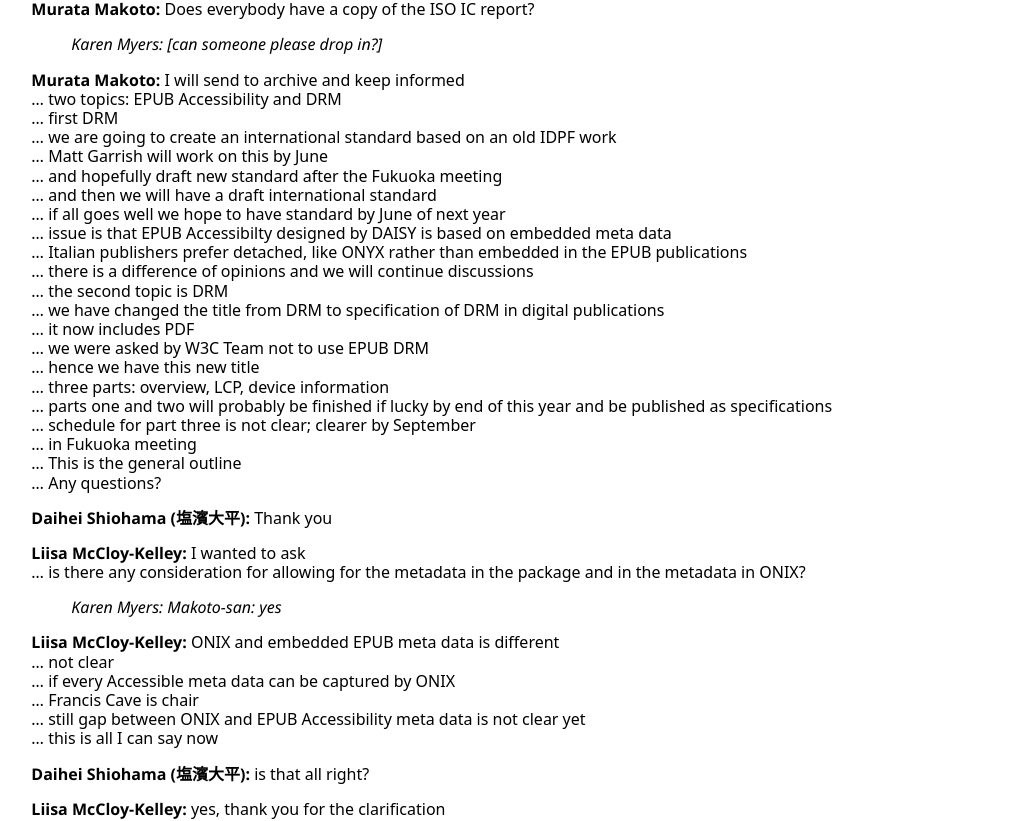
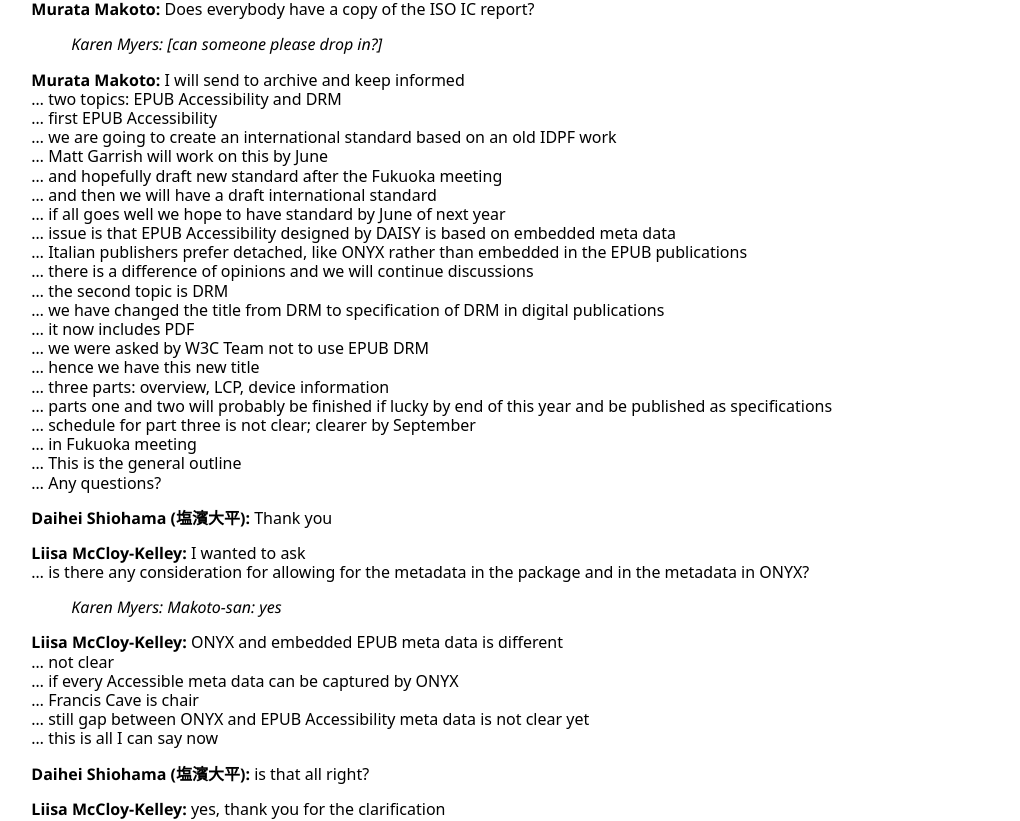
Before and after one commit to w3c/publ-bg, a Jekyll site: the page built from Meetings/Minutes/2019/2019-04-02-pbg.md, in a window 1280 px wide and 1400 px high, scrolled down 5439 px. Shown: the part 153-974 px from the top of the window, without its empty margins (253-1273 px from the left). Built offline with Jekyll 4.4.1, drawn with Linux system fonts in a browser that asks for light colours; some web fonts are replaced; some of the changed text lies outside the part shown.

Commit message:
minor problems in the minutes (Luc's comments)

```diff
--- a/Meetings/Minutes/2019/2019-04-02-pbg.md
+++ b/Meetings/Minutes/2019/2019-04-02-pbg.md
@@ -299,13 +299,13 @@ See also the [Agenda](https://lists.w3.org/Archives/Public/public-publishingbg/2
 
 **Murata Makoto:** I will send to archive and keep informed
 … two topics: EPUB Accessibility and DRM
-… first DRM
+… first EPUB Accessibility
 … we are going to create an international standard based on an old IDPF work
 … Matt Garrish will work on this by June
 … and hopefully draft new standard after the Fukuoka meeting
 … and then we will have a draft international standard
 … if all goes well we hope to have standard by June of next year
-… issue is that EPUB Accessibilty designed by DAISY is based on embedded meta data
+… issue is that EPUB Accessibility designed by DAISY is based on embedded meta data
 … Italian publishers prefer detached, like ONYX rather than embedded in the EPUB publications
 … there is a difference of opinions and we will continue discussions
 … the second topic is DRM
@@ -323,15 +323,15 @@ See also the [Agenda](https://lists.w3.org/Archives/Public/public-publishingbg/2
 **Daihei Shiohama (塩濱大平):** Thank you
 
 **Liisa McCloy-Kelley:** I wanted to ask
-… is there any consideration for allowing for the metadata in the package and in the metadata in ONIX?
+… is there any consideration for allowing for the metadata in the package and in the metadata in ONYX?
 
 > *Karen Myers:* Makoto-san: yes
 
-**Liisa McCloy-Kelley:** ONIX and embedded EPUB meta data is different
+**Liisa McCloy-Kelley:** ONYX and embedded EPUB meta data is different
 … not clear
-… if every Accessible meta data can be captured by ONIX
+… if every Accessible meta data can be captured by ONYX
 … Francis Cave is chair
-… still gap between ONIX and EPUB Accessibility meta data is not clear yet
+… still gap between ONYX and EPUB Accessibility meta data is not clear yet
 … this is all I can say now
 
 **Daihei Shiohama (塩濱大平):** is that all right?
```
Also changed, not shown: other parts of Meetings/Minutes/2019/2019-04-02-pbg.md (+3 -3 lines).
